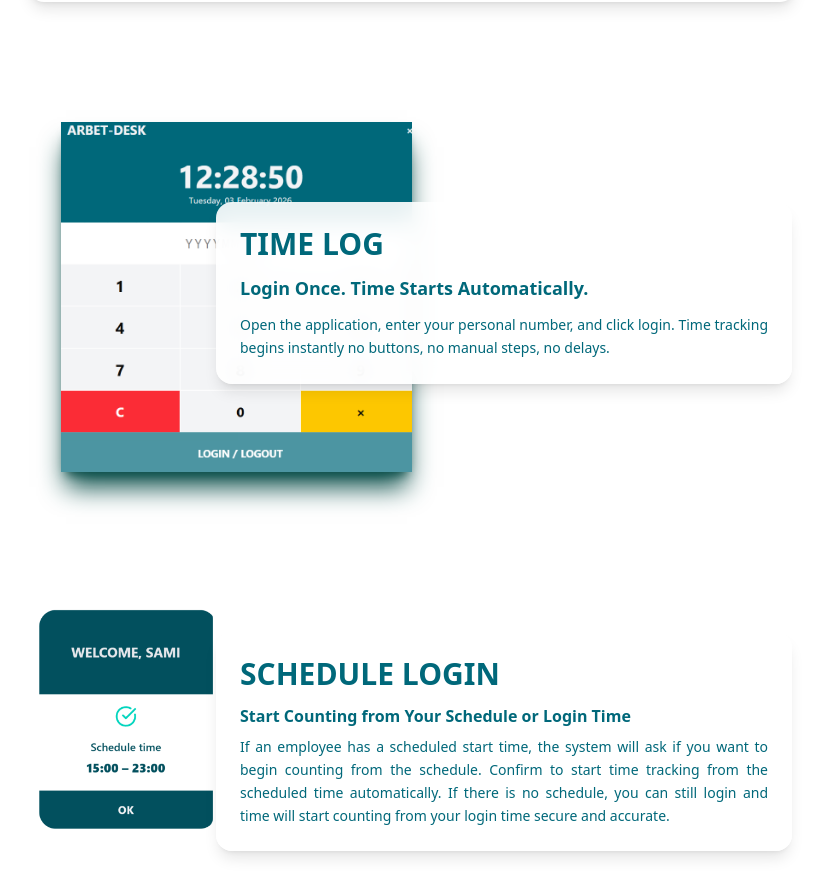
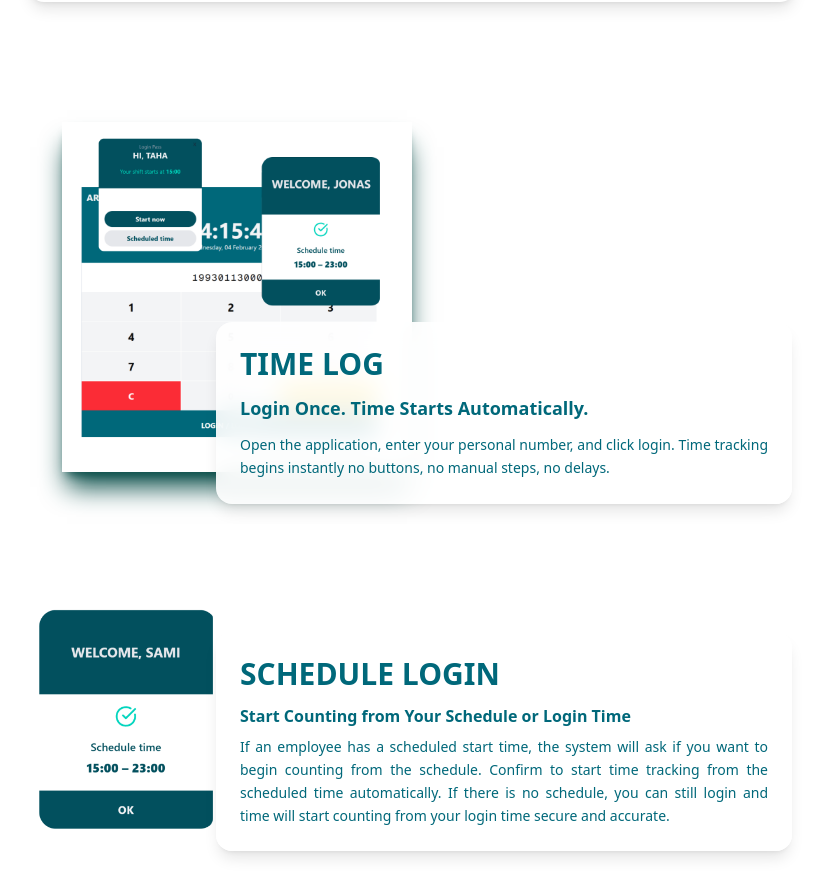
Before and after one commit to raselrzl/arbetsdesk, a Next.js app: page /features/timelog in a window 1280 px wide. Shown: the part 1461-2357 px from the top of the page, without its empty margins (228-1051 px from the left). Built offline with nearby package versions, Linux system fonts and the light colour scheme; no server answers.

Commit message:
popup design

```diff
--- a/app/(mainpage)/features/timelog/page.tsx
+++ b/app/(mainpage)/features/timelog/page.tsx
@@ -99,7 +99,7 @@ export default function HomePage() {
           >
             <div className="w-auto h-[350px] relative">
               <img
-                src="/timelog/timepad1.png"
+                src="/timelog/3.png"
                 alt=""
                 className="w-auto h-[350px] object-contain shadow-xl shadow-teal-900"
               />
@@ -117,7 +117,7 @@ export default function HomePage() {
                 </p>
               </div>
             </div>
-            <div className="hidden md:block absolute top-20 right-[-380px] max-w-xl bg-white/90 backdrop-blur-md p-6 rounded-2xl shadow-lg">
+            <div className="hidden md:block absolute top-50 right-[-380px] max-w-xl bg-white/90 backdrop-blur-md p-6 rounded-2xl shadow-lg">
               <h1 className="text-3xl font-extrabold mb-3 text-[#00687a] uppercase">
                 Time log
               </h1>
```
Also changed, not shown: public/timelog/3.png (added).
